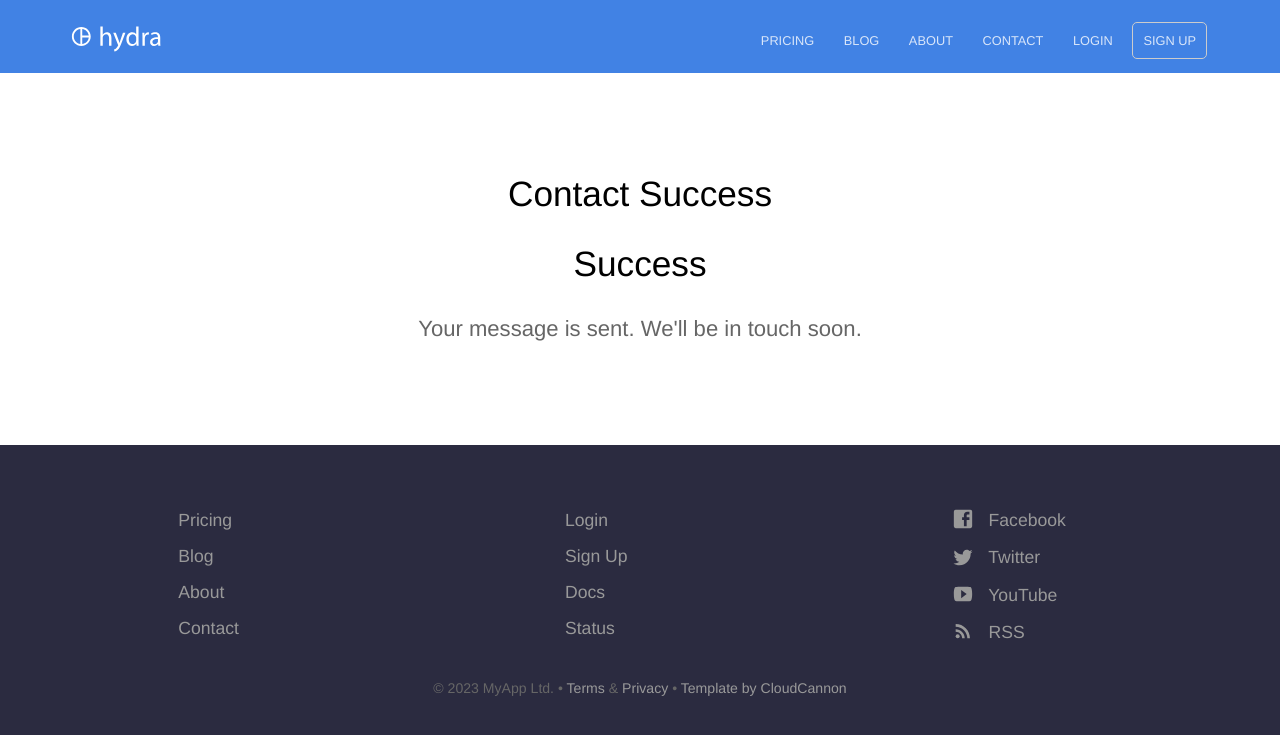
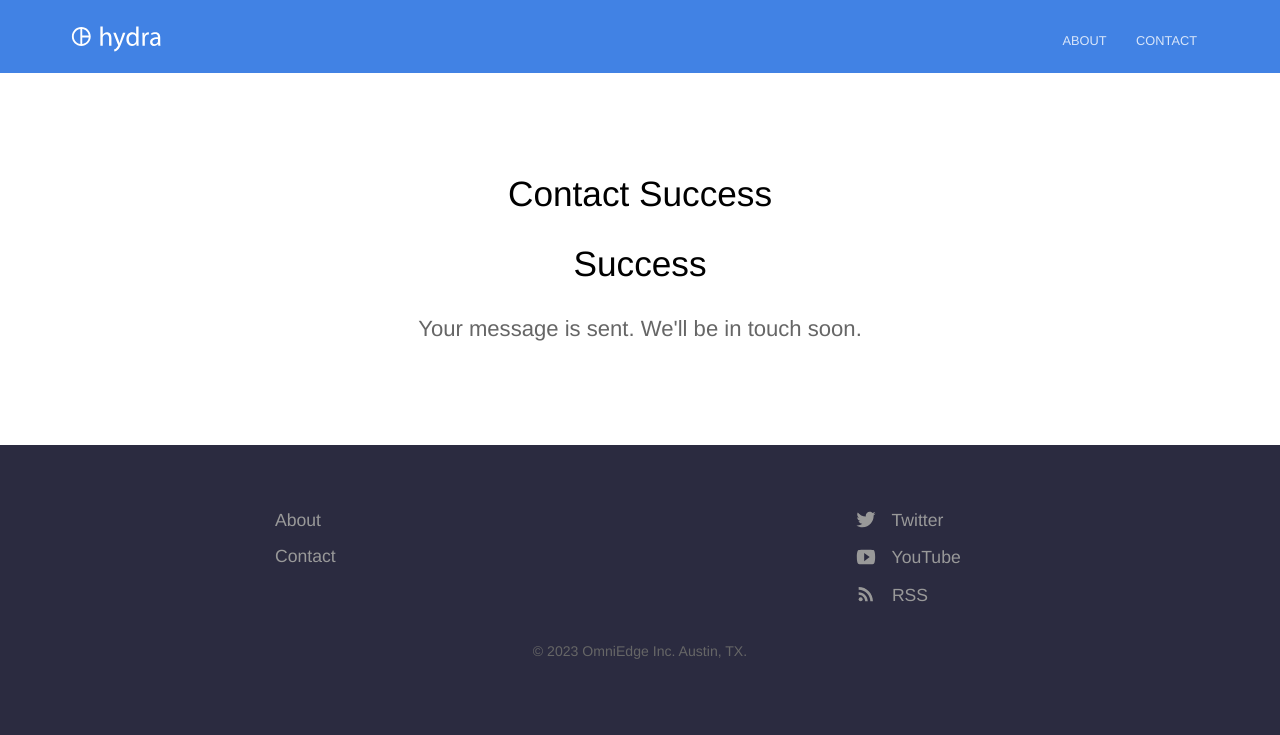
Before and after one commit to omniedgeio/omniedgeio.github.io, a Jekyll site: the page built from contact-success.html, in a window 1280 px wide. Shown: the top 735 px of the page. Built offline with Jekyll 4.4.1, drawn with Linux system fonts in a browser that asks for light colours.

Commit message:
update index.html

```diff
--- a/_config.yml
+++ b/_config.yml
@@ -1,8 +1,8 @@
 # ----
 # Site
 
-title: Hydra Template
-url: "https://proud-alligator.cloudvent.net"
+title: Omniedge Inc
+url: "https://omniedge.io"
 baseurl:
 google_analytics_key:
 google_maps_javascript_api_key:
@@ -10,15 +10,15 @@ disqus_shortname:
 
 # Values for the jekyll-seo-tag gem (https://github.com/jekyll/jekyll-seo-tag)
 logo: /siteicon.png
-description: Product marketing template for Jekyll.
+description: Make tech to product
 author:
   name:
   email:
   twitter: # twitter username without the @ symbol
 social:
-  name: Hydra Template
+  name: omniedgeio
   links:
-    - https://github.com/CloudCannon/hydra-jekyll-template
+    - https://github.com/omniedgeio
 
 # -----
 # Build
--- a/_data/footer.yml
+++ b/_data/footer.yml
@@ -1,36 +1,15 @@
 - links:
-  - name: Pricing
-    link: /pricing/
-  - name: Blog
-    link: /blog/
   - name: About
     link: /about/
   - name: Contact
     link: /contact/
 - links:
-  - name: Login
-    link: /
-    new_window: true
-  - name: Sign Up
-    link: /
-    new_window: true
-  - name: Docs
-    link: /
-    new_window: true
-  - name: Status
-    link: /
-    new_window: true
-- links:
-  - name: Facebook
-    link: https://facebook.com/cloudcannon/
-    new_window: true
-    social_icon: Facebook
   - name: Twitter
-    link: https://twitter.com/cloudcannon/
+    link: https://twitter.com/omniedgeio
     social_icon: Twitter
     new_window: true
   - name: YouTube
-    link: https://youtube.com/cloudcannon/
+    link: https://youtube.com/omniedgeio/
     social_icon: YouTube
     new_window: true
   - name: RSS
--- a/_layouts/default.html
+++ b/_layouts/default.html
@@ -44,7 +44,7 @@
 					</ul>
 					{% endfor %}
 				</div>
-				<p class="copyright">&copy; {{ site.time | date: '%Y' }} MyApp Ltd. • <a href="#">Terms</a> &amp; <a href="#">Privacy</a> • <a href="https://cloudcannon.com/">Template by CloudCannon</a></p>
+				<p class="copyright">&copy; {{ site.time | date: '%Y' }} OmniEdge Inc. Austin, TX.</p>
 			</div>
 		</footer>
 		<script>
```
Also changed, not shown: _data/navigation.yml (+0 -16 lines), index.html (+26 -15 lines), images/dashboard.png (deleted), images/jaybox.jpg (added), images/omniedge.png (added), images/robot.jpg (added), 4 other files.
